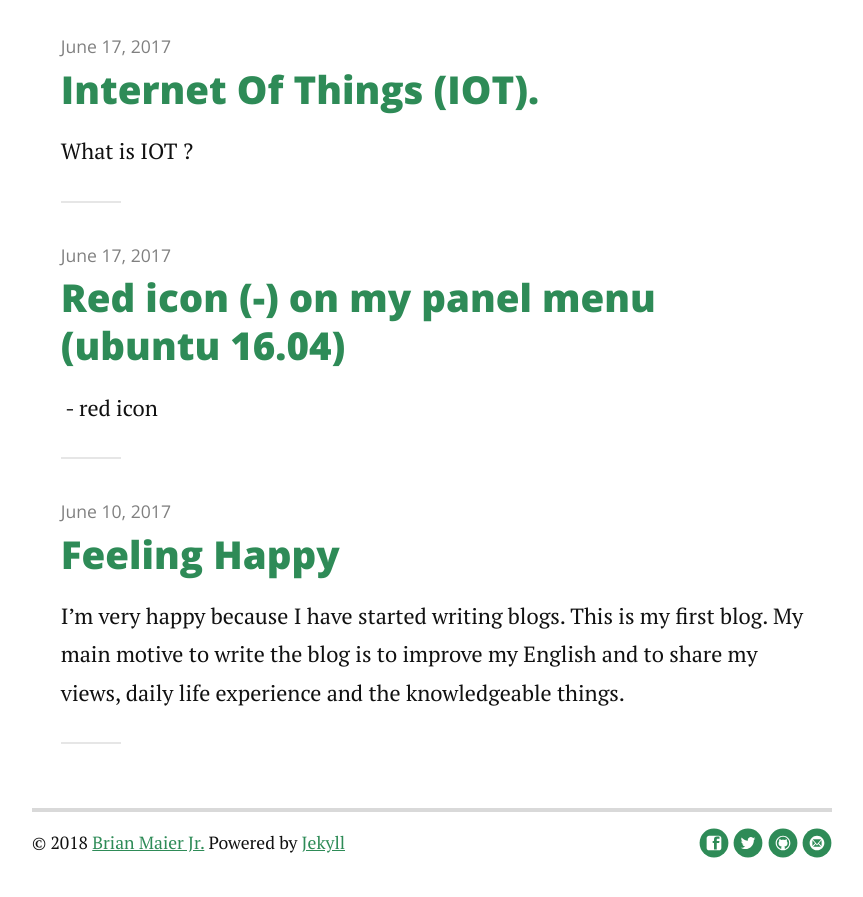
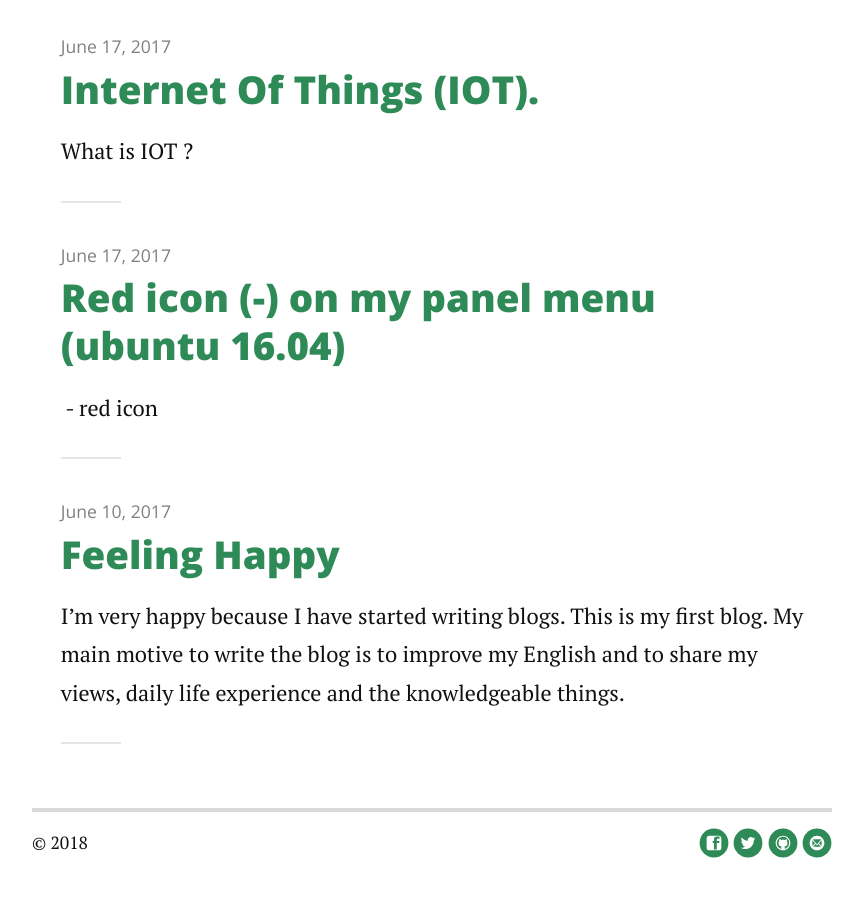
Before and after one commit to dpruthi/cv, a Jekyll site: the page built from index.html, in a window 1280 px wide and 900 px high, scrolled down 718 px. Shown: the top 897 px of the window, without its empty margins (208-1071 px from the left). Built offline with Jekyll 4.4.1, drawn with Linux system fonts in a browser that asks for light colours; nearby versions of some CDN libraries; the list of posts is cut into pages by our own code.

Commit message:
Update footer.html

```diff
--- a/_includes/footer.html
+++ b/_includes/footer.html
@@ -1,6 +1,6 @@
 <div class="footer">
    <div class="container">
-       <p class="copy">&copy; {{ site.time | date: '%Y' }} <a href="http://brianmaierjr.com">Brian Maier Jr.</a> Powered by <a href="http://jekyllrb.com">Jekyll</a></p>
+       <p class="copy">&copy; {{ site.time | date: '%Y' }}</p>
 
       <div class="footer-links">
          <ul class="noList">
```
